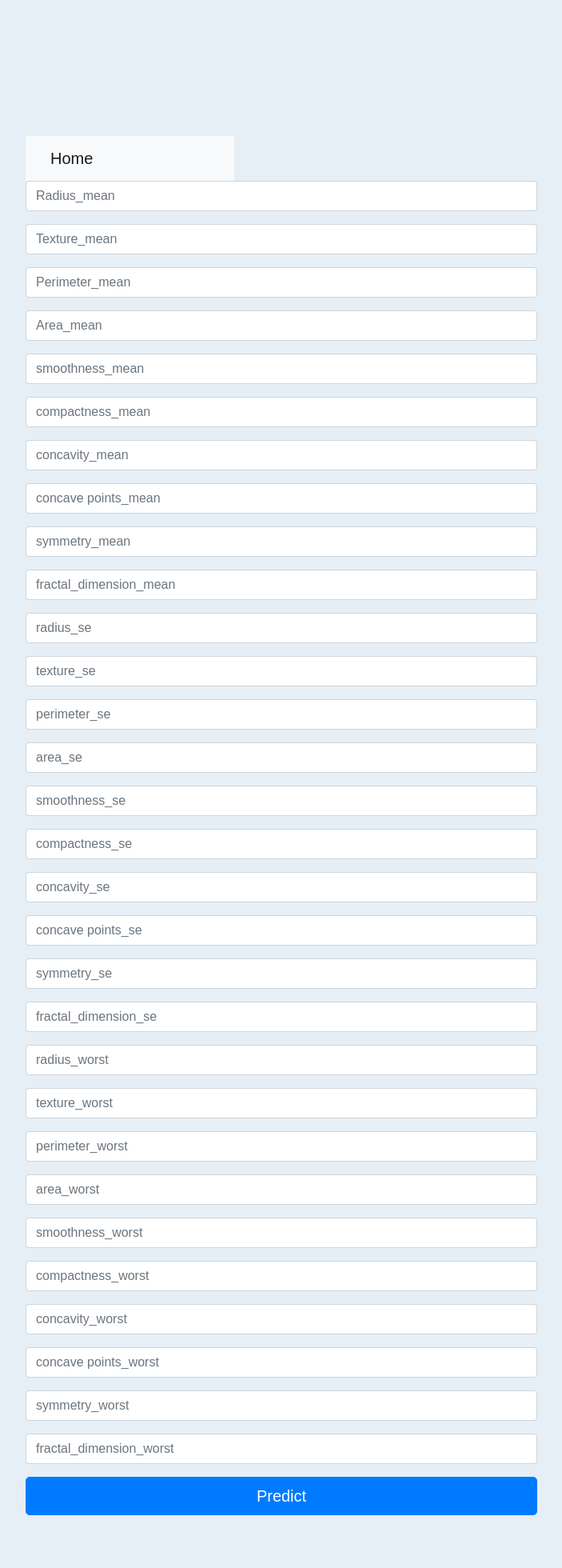
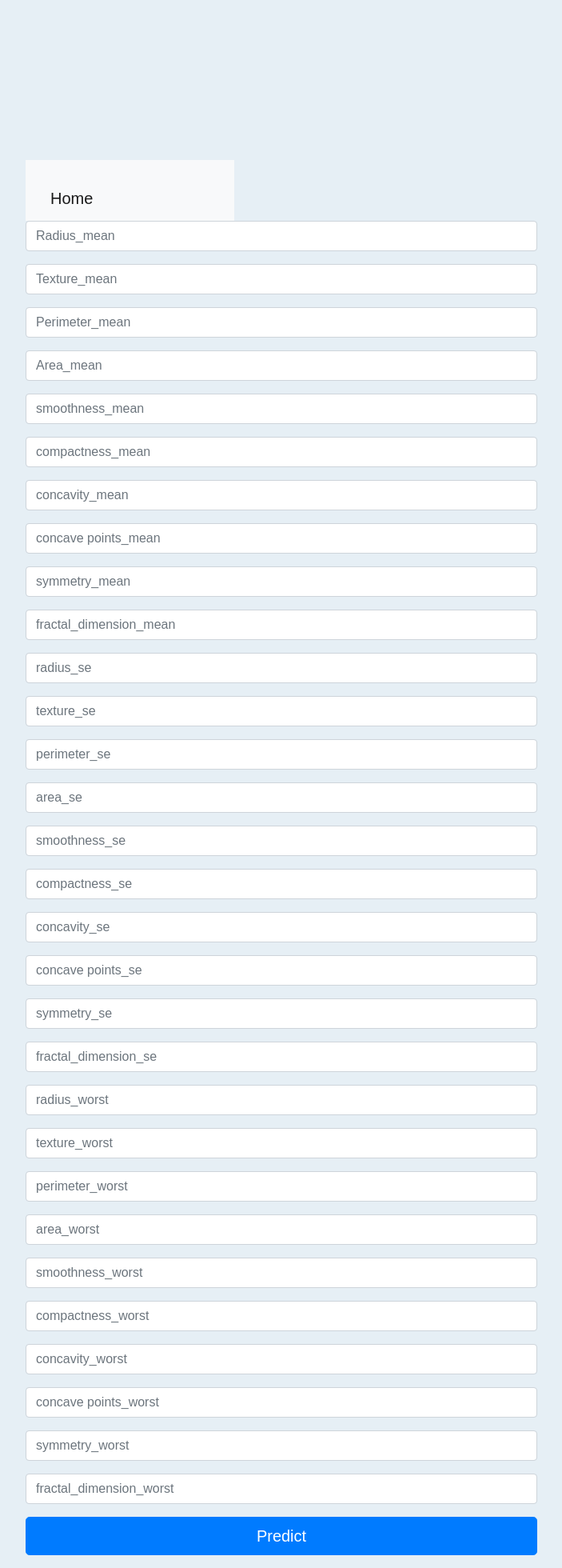
Before and after one commit to kgulshan827/DiseasePrediction11, a Django app: page /cancer/ in a window 1280 px wide. Shown: the whole page at 80% size, without its empty margins (288-991 px from the left). Before the commit the page ends 1894 px from the top, so only its background shows below. Run offline with Django 3.2, Linux system fonts and the light colour scheme; some libraries are stand-ins or nearby versions.

Commit message:
making mobile responsive

```diff
--- a/cancer/templates/cancer_input.html
+++ b/cancer/templates/cancer_input.html
@@ -30,7 +30,8 @@
   @media only screen and (min-width: 600px) {
   /* For tablets: */
   .nav {width: 58.33%;}
-  .center {width: 70.66%;}
+  .center {width: 70.66%;
+  margin-top: 20px;}
 
 }
 /* For mobile phones: */
@@ -39,6 +40,7 @@
 }
 [class*="nav"] {
   width: 70%;
+  margin-top: 20px;
 }
 @media only screen and (min-width: 768px) {
   /* For desktop: */
```
